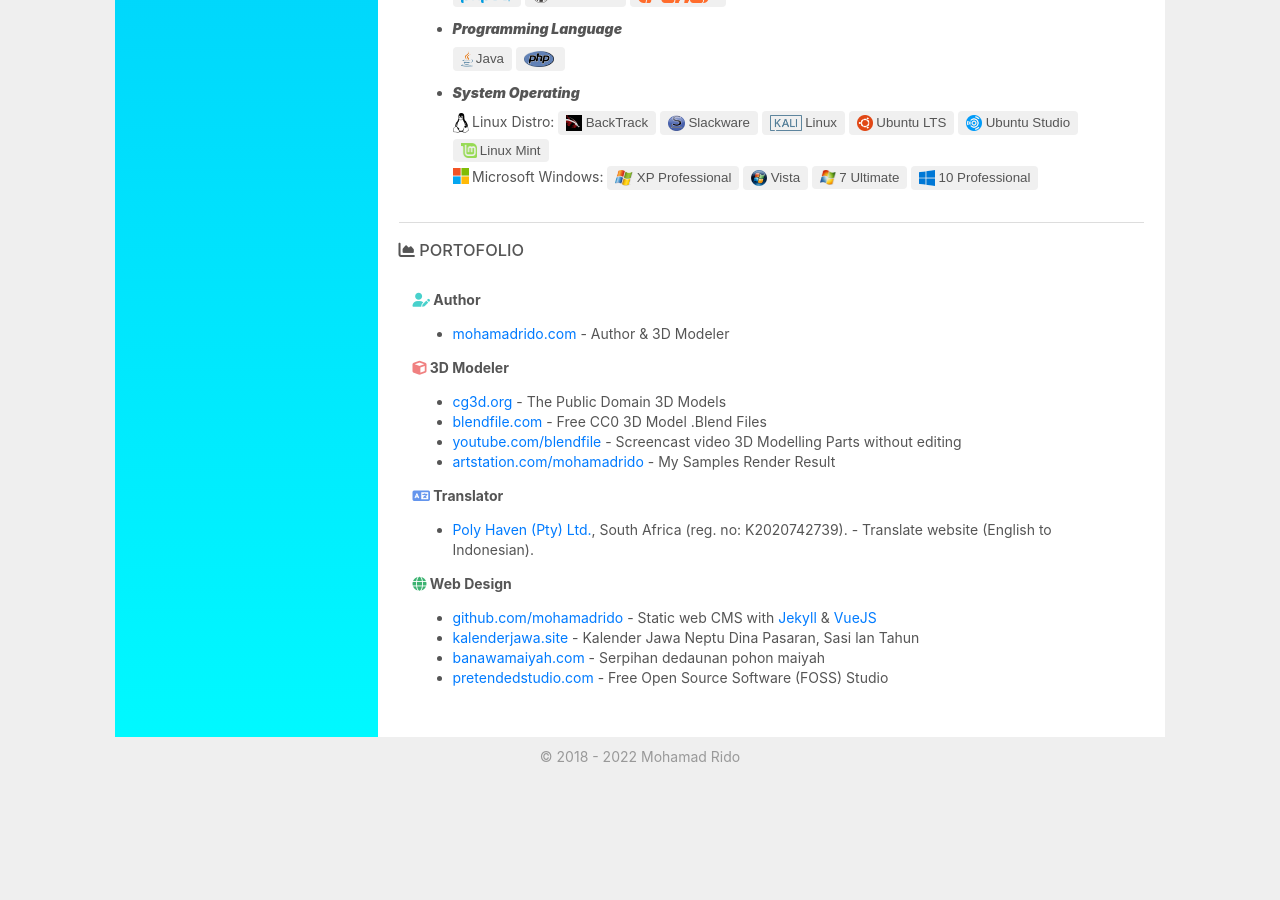
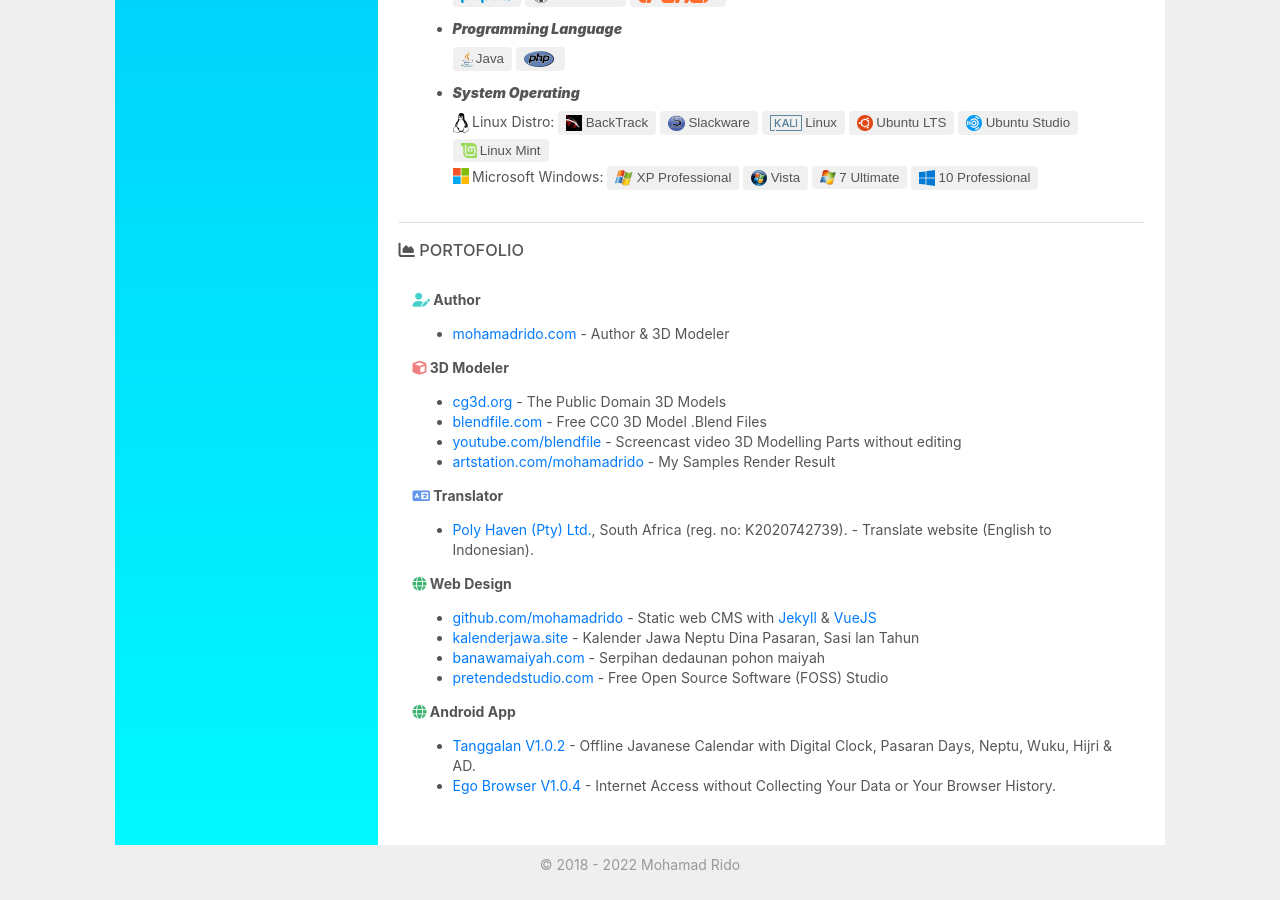
Before and after one commit to j5sacolasembalagens-pixel/xkhujztrbowverbtqv9mmmgnutuqjjakzdfafbwww, a Jekyll site: the page built from index.html, in a window 1280 px wide and 900 px high, scrolled down 2073 px. Built offline with Jekyll 4.4.1, drawn with Linux system fonts in a browser that asks for light colours; nearby versions of some CDN libraries; before the commit the page ends 2865 px from its top, so only the background shows below that.

Commit message:
Update index.html

```diff
--- a/index.html
+++ b/index.html
@@ -169,6 +169,12 @@
       <li><a href="https://pretendedstudio.com">pretendedstudio.com</a> - Free Open Source Software (FOSS) Studio</li>
       </ul>
 
+    <b><i class="fa fa-globe" style="color:mediumseagreen;"></i> Android App</b>
+      <ul>
+      <li><a href="https://mohamadrido.com/app">Tanggalan V1.0.2</a> - Offline Javanese Calendar with Digital Clock, Pasaran Days, Neptu, Wuku, Hijri & AD.</li>
+      <li><a href="https://mohamadrido.com/ego">Ego Browser V1.0.4</a> - Internet Access without Collecting Your Data or Your Browser History.</li>
+      </ul>
+
     </div>
 
   </div>
```
